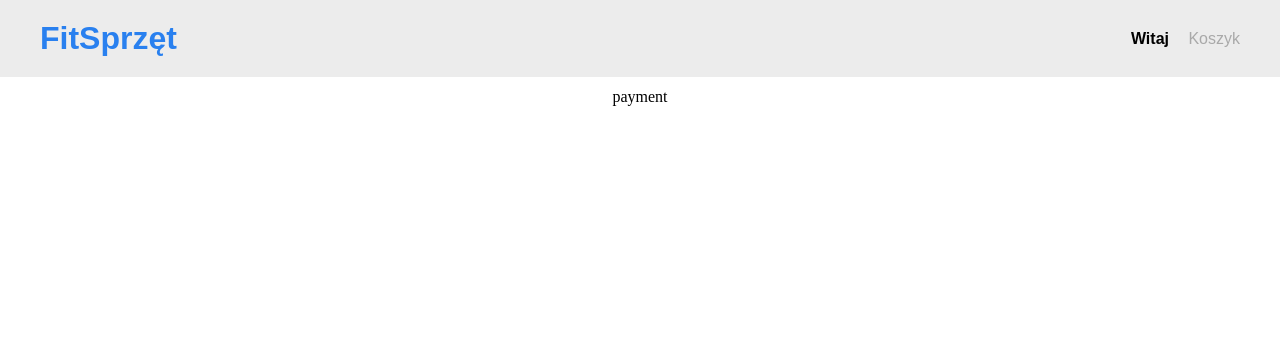
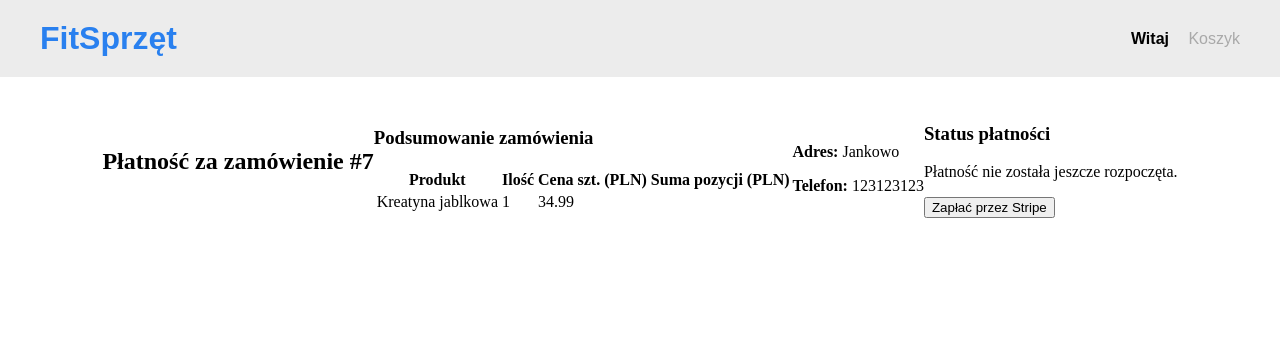
Before and after one commit to JaroDomcio/django-ecom, a Django app: page /cart-payment/ in a window 1280 px wide. Shown: the top 337 px of the page. Run offline with Django 5.2, Linux system fonts and the light colour scheme; a user stored in the database is signed in; data comes from the database, SQL or seed files in the repository; both versions use the stored data as it was after the commit.

Commit message:
fix: delete bug with returning 2 pedning orders

```diff
--- a/cart/views.py
+++ b/cart/views.py
@@ -59,7 +59,17 @@ def checkout(request):
 
 
 def cart_payment(request):
-    order = get_object_or_404(Order, customer=request.user, status=Order.Status.PENDING)
+
+    order_id = request.session.get("current_order_id")
+    if order_id:
+        order = get_object_or_404(Order, id=order_id, customer=request.user)
+    else:
+        order = Order.objects.filter(customer=request.user, status=Order.Status.PENDING) \
+            .order_by("-created").first()
+
+    Order.objects.filter(customer=request.user,
+                         status=Order.Status.PENDING
+                         ).exclude(id=order.id).delete()
 
     if request.method == 'POST':
         line_items = []
@@ -80,21 +90,19 @@ def cart_payment(request):
             customer_email=request.user.email,
         )
 
-        # Utwórz obiekt Payment
         Payment.objects.create(
             order=order,
             stripe_checkout_id=session.id,
             status=Payment.PaymentStatus.PENDING
         )
 
-    return render(request, 'cart_payment.html')
+    return render(request, 'cart_payment.html',{"order":order})
 
 
 @csrf_exempt
 def stripe_webhook(request):
     payload = request.body
     sig_header = request.META.get("HTTP_STRIPE_SIGNATURE", "")
-
 
     try:
         event = stripe.Webhook.construct_event(
--- a/store/models.py
+++ b/store/models.py
@@ -41,7 +41,7 @@ class Order(models.Model):
         return f"{self.customer}'s Order"
 
 class OrderItem(models.Model):
-    order = models.ForeignKey(Order, on_delete = models.PROTECT, related_name='items')
+    order = models.ForeignKey(Order, on_delete = models.CASCADE, related_name='items')
     product = models.ForeignKey(Product, on_delete = models.PROTECT)
 
     quantity = models.IntegerField(default=1)
--- a/templates/cart_payment.html
+++ b/templates/cart_payment.html
@@ -6,5 +6,60 @@
 {% endblock %}
 
 {% block content %}
-    payment
+  <h2>Płatność za zamówienie #{{ order.id }}</h2>
+
+  <section>
+    <h3>Podsumowanie zamówienia</h3>
+    {% if order.items.all %}
+      <table>
+        <thead>
+          <tr>
+            <th>Produkt</th>
+            <th>Ilość</th>
+            <th>Cena szt. (PLN)</th>
+            <th>Suma pozycji (PLN)</th>
+          </tr>
+        </thead>
+        <tbody>
+          {% for item in order.items.all %}
+            <tr>
+              <td>{{ item.product.name }}</td>
+              <td>{{ item.quantity }}</td>
+              <td>{{ item.product.price }}</td>
+            </tr>
+          {% endfor %}
+        </tbody>
+      </table>
+    {% else %}
+      <p>Brak pozycji w zamówieniu.</p>
+    {% endif %}
+  </section>
+
+  <section style="margin-top: 1rem;">
+    <p><strong>Adres:</strong> {{ order.address }}</p>
+    <p><strong>Telefon:</strong> {{ order.phone }}</p>
+  </section>
+
+  <section style="margin-top: 1rem;">
+    <h3>Status płatności</h3>
+    {% if payment %}
+      <p><strong>Status:</strong> {{ payment.get_status_display }}</p>
+      {% if payment.has_paid %}
+        <p>Płatność została dokonana {{ payment.paid_at }}</p>
+        <p>ID sesji Stripe: {{ payment.stripe_checkout_id }}</p>
+      {% else %}
+        <p>ID sesji Stripe: {{ payment.stripe_checkout_id }}</p>
+        <form method="post">
+          {% csrf_token %}
+          <button type="submit">Zapłać przez Stripe</button>
+        </form>
+      {% endif %}
+    {% else %}
+      <p>Płatność nie została jeszcze rozpoczęta.</p>
+      <form method="post">
+        {% csrf_token %}
+        <button type="submit">Zapłać przez Stripe</button>
+      </form>
+    {% endif %}
+  </section>
 {% endblock %}
```
Also changed, not shown: cart/models.py (line endings or trailing spaces), db.sqlite3, store/migrations/0004_alter_orderitem_order.py (added).
